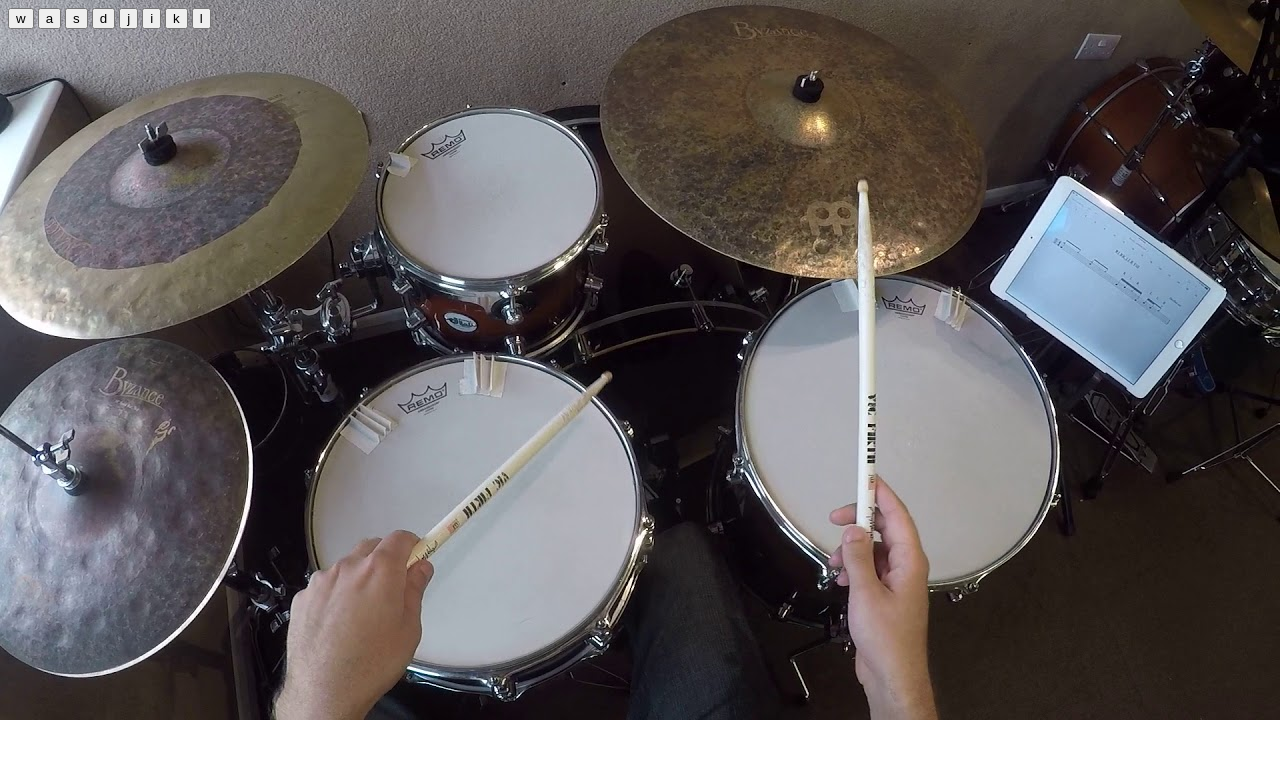
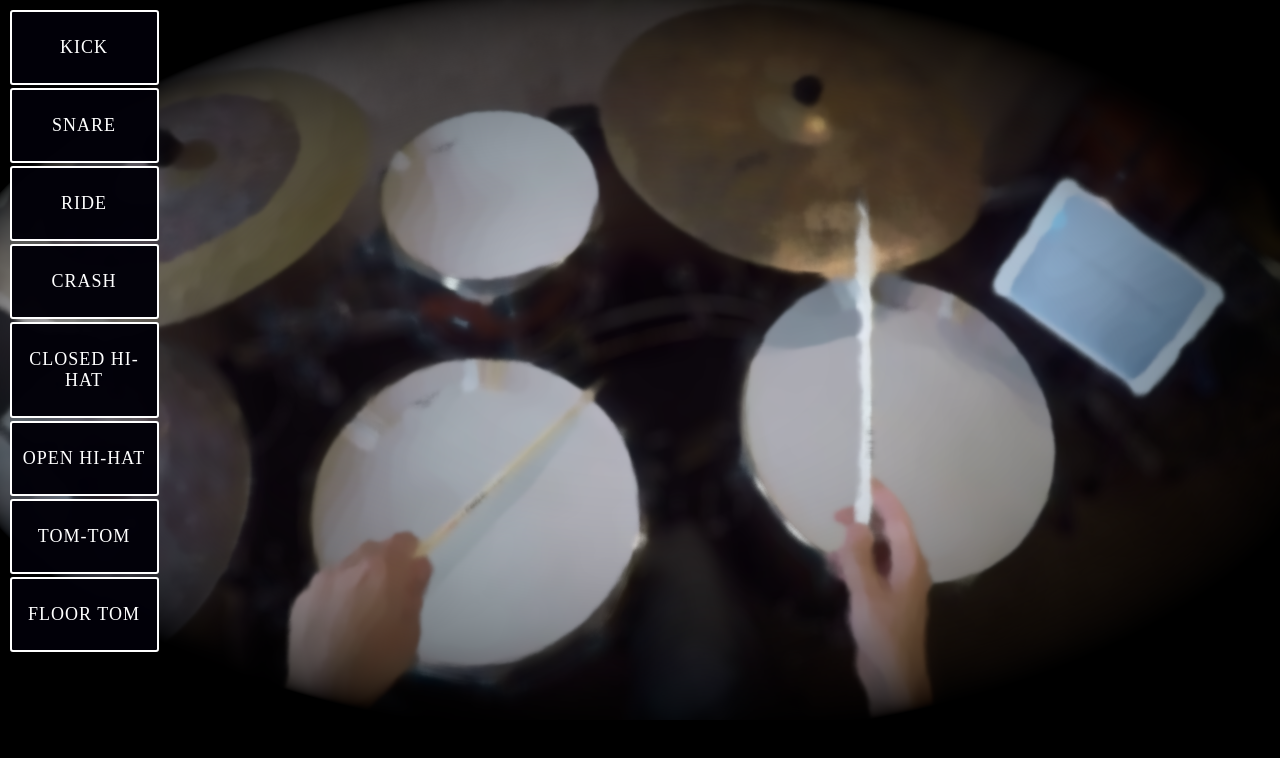
Before and after one commit to javajoshcmd/drumKitApp, a plain HTML site: page index.html in a window 1280 px wide. Drawn offline with Linux system fonts and the light colour scheme.

Commit message:
js added for drum kit functionality, minor style changes

```diff
--- a/app.js
+++ b/app.js
@@ -0,0 +1,18 @@
+function playSound(e) {
+    const key = document.querySelector(`.key[data-key="${e.keyCode}"]`);
+    const audio = document.querySelector(`audio[data-key="${e.keyCode}"]`);
+    // adds the key pressed into the audio data-key
+    // if matching with html
+    // audio plays
+    audio.currentTime = 0;
+    audio.play();
+    key.classList.add("playing");
+  }
+
+  function removeTransition() {
+    this.classList.remove("playing");
+  }
+
+  window.addEventListener("keydown", playSound);
+  const keys = Array.from(document.querySelectorAll(".key"));
+  keys.forEach(key => key.addEventListener("transitionend", removeTransition));
--- a/index.html
+++ b/index.html
@@ -8,16 +8,33 @@
 </head>
 <body>
 
-    <div class="all">
-        <button class="kick">w</button>
-        <button class="snare">a</button>
-        <button class="tom">s</button>
-        <button class="floorTom">d</button>
-        <button class="closedHat">j</button>
-        <button class="openHat">i</button>
-        <button class="ride">k</button>
-        <button class="crash">l</button>
+    <!-- <h1 class="heading">Live Drums</h1> -->
+
+    <div class="keys">
+        <div data-key="87" class="key">Kick</div>
+        <div data-key="65" class="key">Snare</div>
+        <div data-key="68" class="key">Ride</div>
+        <div data-key="83" class="key">Crash</div>
+        <div data-key="74" class="key">closed Hi-Hat</div>
+        <div data-key="73" class="key">open Hi-Hat</div>
+        <div data-key="75" class="key">Tom-Tom</div>
+        <div data-key="76" class="key">Floor Tom</div>
     </div>
+
+    <audio class="sound" data-key="87" src="audio/Kick.wav"></audio>
+    <audio class="sound" data-key="65" src="audio/Snare.wav"></audio>
+    <audio class="sound" data-key="68" src="audio/ride_2.wav"></audio>
+    <audio class="sound" data-key="83" src="audio/crash.wav"></audio>
+    <audio class="sound" data-key="74" src="audio/closedHat.wav"></audio>
+    <audio class="sound" data-key="73" src="audio/openHat.wav"></audio>
+    <audio class="sound" data-key="75" src="audio/"></audio>
+    <audio class="sound" data-key="76" src="audio/Kick.wav"></audio>
+
+
+
+
+
+
     <script src="app.js"></script>
 </body>
 </html>
--- a/main.css
+++ b/main.css
@@ -1,5 +1,54 @@
 body{
     display: flex;
-    background-image: url(images/drumKit.jpg);
+    background-color: rgb(0, 0, 0);
+    background-image: url(images/drumKit.png);
     background-repeat: no-repeat;
+    overflow-x:hidden;
+    width: 100%;
 }
+/* .heading {
+    display: flex;
+    padding-top: 25px;
+    padding-bottom: 25px;
+    text-align: center;
+    background: rgba(2, 1, 9, 0.98);
+    color: #fff;
+    position: relative;
+    border-radius: 3px;
+} */
+
+.key {
+    width: 25%;
+    padding-top: 25px;
+    padding-bottom: 25px;
+    text-align: center;
+    background: rgba(2, 1, 9, 0.98);
+    color: #fff;
+    position: relative;
+    border-radius: 3px;
+    display: inline-block;
+    transition: all 0.3s;
+    border: 2px solid white;
+    margin: 1%;
+    text-transform:uppercase;
+  letter-spacing:1px;
+  font-size:1.5vw;
+
+}
+.keys {
+    display: flex;
+    flex-direction: column;
+}
+
+@media (min-width:320px) {
+    .key {
+     min-width:145px;
+      font-size:18px;
+    }
+  }
+  .playing {
+    transform:scale(1.1);
+    border-color:  #575758;
+    box-shadow: 0 0 10px #575758;
+    color:#575758;
+  }
```
Also changed, not shown: images/drumKit.png (added), 8 other files.
